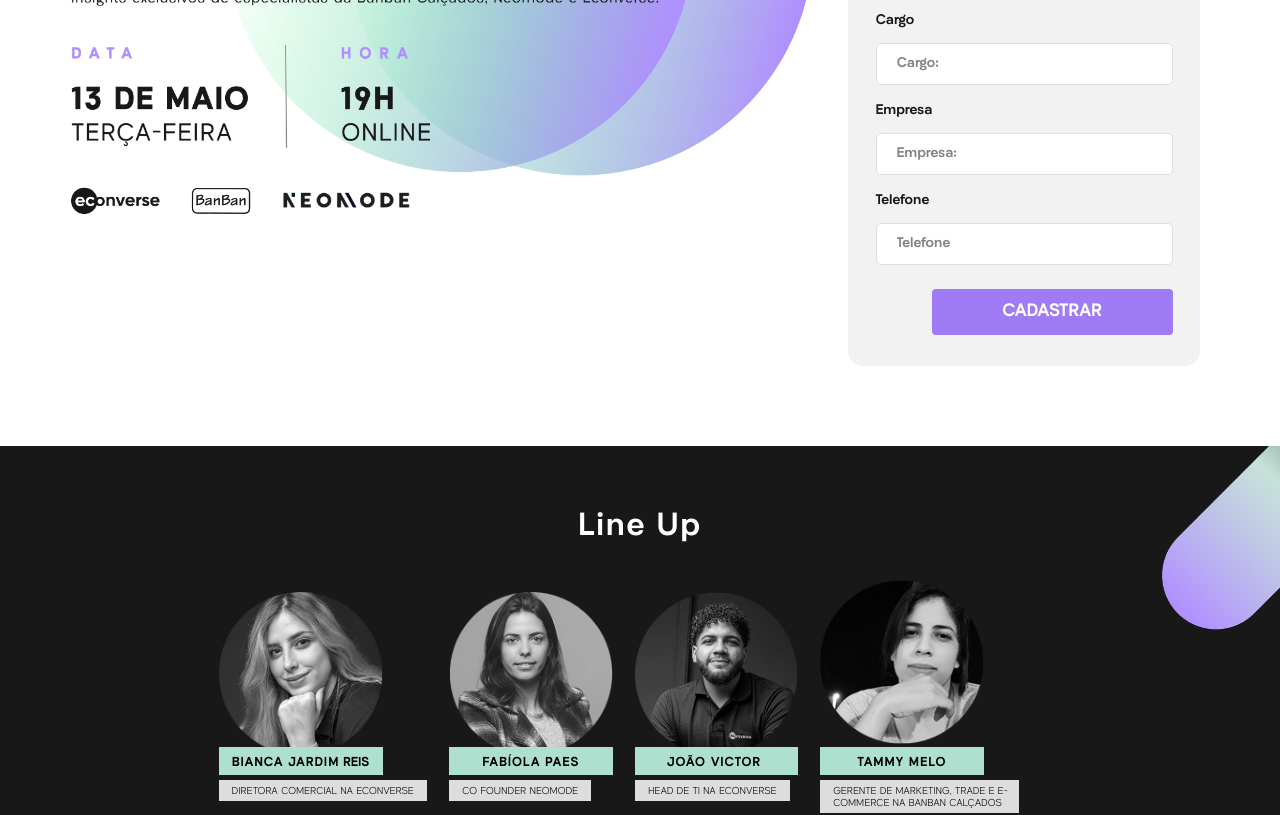
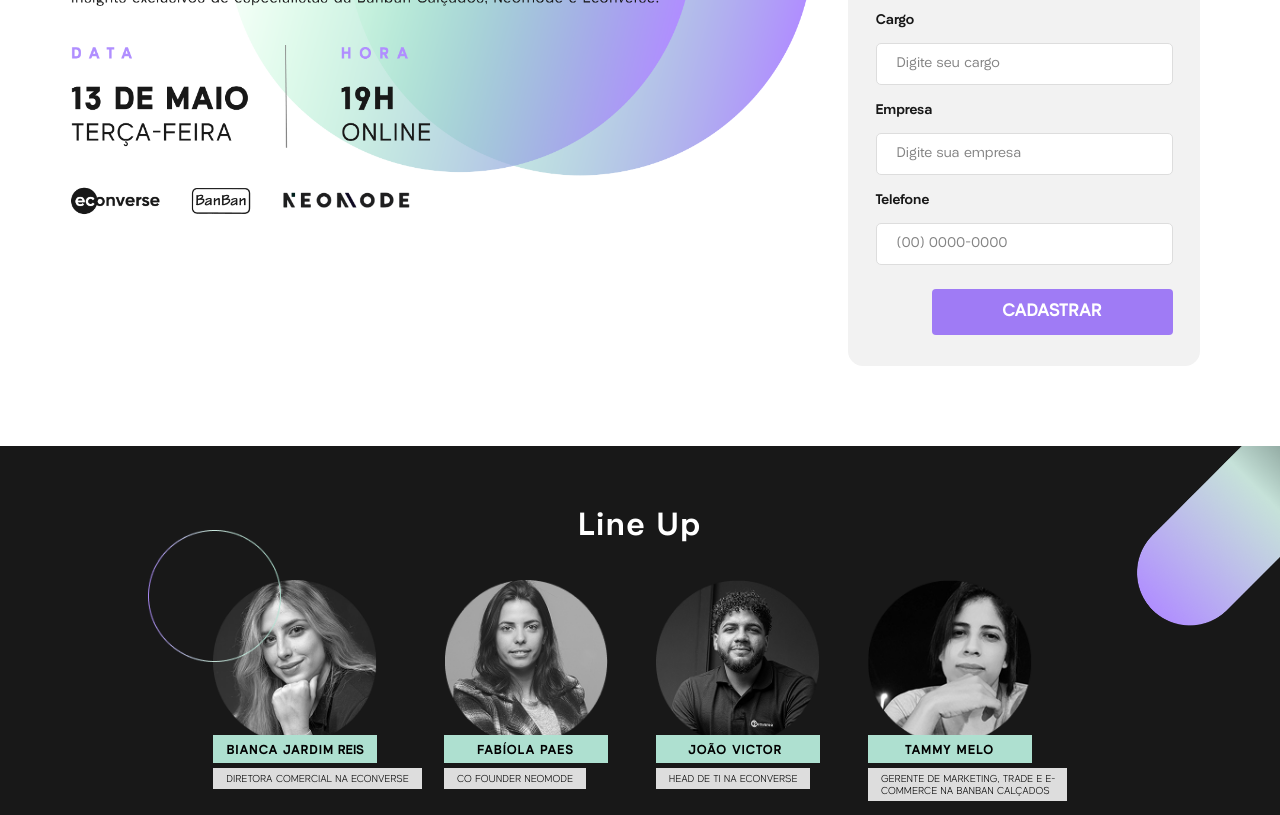
Before and after one commit to econverse-digital/econverse-pages, a React (Vite) app: page / in a window 1280 px wide. Shown: the part 400-1215 px from the top of the page. Built offline with nearby package versions, Linux system fonts and the light colour scheme; no server answers; a web font is replaced by a local one.

Commit message:
qa econverse update

```diff
--- a/src/assets/styles/econverse-form.scss
+++ b/src/assets/styles/econverse-form.scss
@@ -158,8 +158,8 @@
 
         &::placeholder {
           color: #B5B5B5;
-          font-weight: 900;
           font-size: 14px;
+          // font-weight: 900;
         }
       }
     }
@@ -182,6 +182,10 @@
       font-weight: 900;
       line-height: 1;
 
+      &:hover {
+        background: #5E3EA7;
+      }
+
       @include mobile {
         max-width: unset;
       }
--- a/src/assets/styles/econverse-lineup.scss
+++ b/src/assets/styles/econverse-lineup.scss
@@ -88,23 +88,34 @@
 					width: fit-content;
                     z-index: 2;
 
+					@media (min-width: 1024px) {
+						min-width: 190px;
+						min-height: 220.5px;
+					}
+
                     &:first-child {
                         position: relative;
 
-                        // &::before {
-                        //     content: '';
-                        //     background: url("../images/webnar-omnicanalidade-circle.png") no-repeat;
-                        //     background-size: contain;
-                        //     position: absolute;
-                        //     top: -40px;
-                        //     left: -40px;
-                        //     width: 100%;
-                        //     height: 60%;
-                        //     z-index: -1;
-                        // }
+
+						@media (min-width: 1024px) {
+
+							img {
+								z-index: -1;
+							}
+
+							&::before {
+								content: '';
+								background: url("../images/webnar-omnicanalidade-circle.png") no-repeat;
+								background-size: contain;
+								position: absolute;
+								top: -50px;
+								left: -65px;
+								width: 100%;
+								height: 60%;
+								z-index: 1;
+							}
+						}
                     }
-
-
 
 					img {
 						max-width: 164px;
@@ -119,7 +130,7 @@
 
 					&:last-child {
 						span {
-							margin-top: 12px;
+							// margin-top: 12px;
 						}
 						> p {
 							padding-right: 3px;
@@ -144,6 +155,7 @@
 
 						@include mobile {
 							max-width: 139px;
+							padding: 5px;
 							font-size: 12px;
 						}
 					}
@@ -216,6 +228,10 @@
 					text-align: center;
 					border-radius: 4px;
 
+					&:hover {
+						background: #5E3EA7;
+					  }
+
 					@include mobile {
 						width: 100%;
 						font-size: 16px;
--- a/src/assets/styles/econverse-scroll-to-section.scss
+++ b/src/assets/styles/econverse-scroll-to-section.scss
@@ -14,6 +14,10 @@
     margin: 24px auto 0;
     border: none;
 
+	&:hover {
+        background: #5E3EA7 !important;
+    }
+
 	@include mobile {
 		max-width: unset;
 		font-weight: 900;
--- a/src/assets/styles/econverse-speakers.scss
+++ b/src/assets/styles/econverse-speakers.scss
@@ -186,6 +186,10 @@
 					text-align: center;
 					border-radius: 4px;
 
+					&:hover {
+						background: #5E3EA7;
+					  }
+
 					@include mobile {
 						width: 100%;
 						font-size: 16px;
--- a/src/components/FormFull.jsx
+++ b/src/components/FormFull.jsx
@@ -141,7 +141,7 @@ const FormFull = () => {
               type="text"
               name="cargo"
               value={cargo}
-              placeholder="Cargo:"
+              placeholder="Digite seu cargo"
               onChange={(e) => setCargo(e.target.value)}
             />
           </label>
@@ -152,7 +152,7 @@ const FormFull = () => {
               type="text"
               name="empresa"
               value={empresa}
-              placeholder="Empresa:"
+              placeholder="Digite sua empresa"
               onChange={(e) => setEmpresa(e.target.value)}
             />
           </label>
@@ -163,7 +163,7 @@ const FormFull = () => {
               type="text"
               name="telefone"
               value={telefone}
-              placeholder="Telefone"
+              placeholder="(00) 0000-0000"
               onChange={handleTelefoneChange}
               maxLength="15" // Limita o comprimento para o formato (XX) XXXXX-XXXX
             />
```
